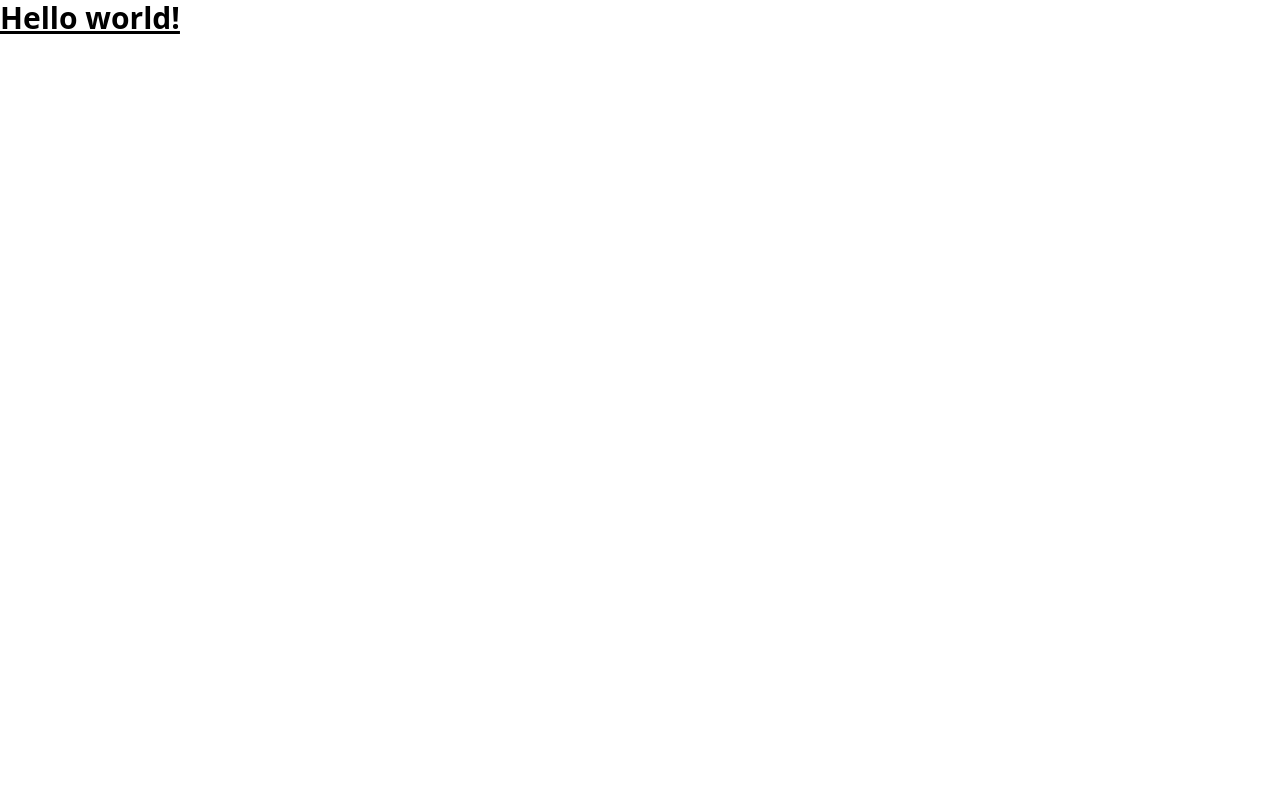
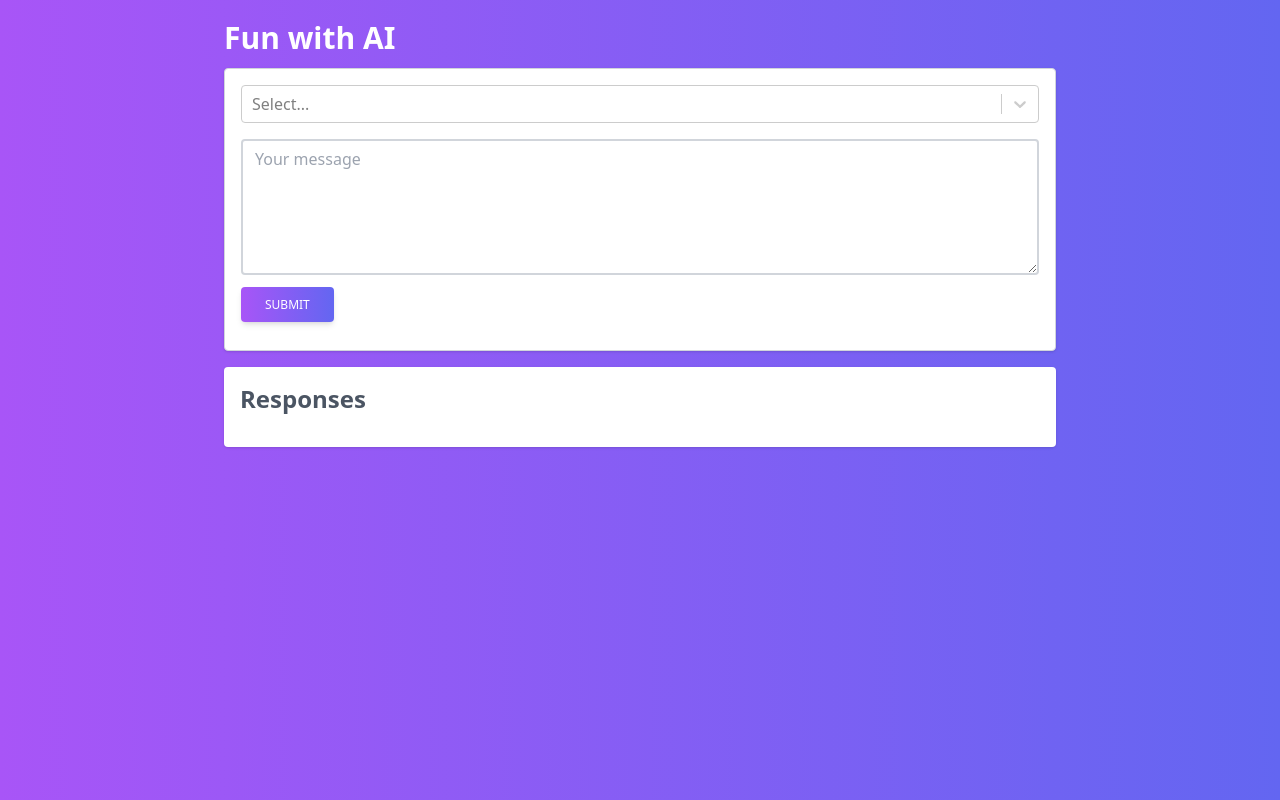
Before and after one commit to Abepena/fun-with-gpt-3, a React (Create React App) app: page / in a window 1280 px wide. Built offline with nearby package versions, Linux system fonts and the light colour scheme.

Commit message:
working currently just adding options for gpt-engine

```diff
--- a/package.json
+++ b/package.json
@@ -10,6 +10,8 @@
     "react": "^18.1.0",
     "react-dom": "^18.1.0",
     "react-scripts": "5.0.1",
+    "react-select": "^5.3.2",
+    "react-uuid": "^1.0.2",
     "web-vitals": "^2.1.4"
   },
   "scripts": {
--- a/public/index.html
+++ b/public/index.html
@@ -24,7 +24,7 @@
       work correctly both with client-side routing and a non-root public URL.
       Learn how to configure a non-root public URL by running `npm run build`.
     -->
-    <title>React App</title>
+    <title>Fun With OpenAI</title>
   </head>
   <body>
     <noscript>You need to enable JavaScript to run this app.</noscript>
--- a/src/App.js
+++ b/src/App.js
@@ -1,5 +1,25 @@
+import React, {useState} from "react";
+// import axios from "axios";
+import PromptForm from "./components/PromptForm";
+import ResponseList from "./components/ResponseList";
+
 function App() {
-  return <h1 className="text-3xl font-bold underline">Hello world!</h1>;
+  const [responses, setResponses] = useState([])
+
+  return (
+    <div
+      className="min-h-screen min-w-screen bg-orange-50 bg-gradient-to-r from-purple-500
+    to-indigo-500 py-5"
+    >
+      <div className="container mx-auto px-8 xl:max-w-4xl">
+        <h1 className="text-3xl font-bold text-white text-shadow pb-3">
+          Fun with AI
+        </h1>
+        <PromptForm responses={responses} onResponsesChange={setResponses}/>
+        <ResponseList responses={responses} />
+      </div>
+    </div>
+  );
 }
 
 export default App;
--- a/src/components/PromptForm.js
+++ b/src/components/PromptForm.js
@@ -1,9 +1,112 @@
-import React from 'react'
+import React, { useState } from "react";
+import axios from "axios";
+import uuid from "react-uuid";
+import Select from 'react-select'
 
-function PromptForm() {
+const options = [
+  { value: 'text-davinci-002', label: 'text-davinci-002' },
+  { value: 'text-curie-001', label: 'text-curie-001' },
+  { value: 'text-babbage-001', label: 'text-babbage-001' },
+  { value: 'text-ada-001', label: 'text-ada-001' }
+]
+
+function PromptForm({ responses, onResponsesChange }) {
+  const [prompt, setPrompt] = useState("");
+  const [error, setError] = useState("");
+
+  //form async request handler
+  const handleSubmit = async (e) => {
+    e.preventDefault();
+    //show an error for empty submissions
+
+    if (prompt === "") {
+      setError(
+        'A prompt is required, Try some thing like "Write a poem about the beach"'
+      );
+      return;
+    }
+
+    //compose post data
+    const data = {
+      prompt: prompt,
+      temperature: 0.5,
+      max_tokens: 64,
+      top_p: 1.0,
+      frequency_penalty: 0.0,
+      presence_penalty: 0.0,
+    };
+
+    //catch and log any request errors
+    try {
+      //wait for response from API
+      const res = await axios.post(
+        "https://api.openai.com/v1/engines/text-curie-001/completions",
+        data,
+        {
+          headers: {
+            "Content-Type": "application/json",
+            Authorization: `Bearer ${process.env.REACT_APP_OPENAI_SECRET}`,
+          },
+        }
+      );
+
+      //Add prompt and response to our responses list
+      const response = {
+        id: uuid(),
+        prompt: prompt,
+        responseText: res.data.choices[0].text,
+      };
+      onResponsesChange([response, ...responses]);
+      console.log(responses)
+    } catch (err) {
+      console.log(err);
+    }
+
+    //clear textarea and any errors
+    setPrompt("");
+    setError("");
+  };
+
   return (
-    <div>PromptForm</div>
-  )
+    <form
+      className="p-4 bg-white rounded border border-solid border-gray-300 mb-4 shadow"
+      onSubmit={(e) => {
+        handleSubmit(e);
+      }}
+    >
+        <Select options={options} />
+      <textarea
+        onChange={(e) => setPrompt(e.target.value)}
+        className="form-control
+        block
+        w-full
+        px-3
+        py-1.5
+        text-base
+        font-normal
+        text-gray-700
+        bg-white bg-clip-padding
+        border border-solid border-gray-300
+        rounded
+        transition
+        ease-in-out
+        mt-4
+        focus:text-gray-700 focus:bg-white focus: border-2 focus:border-blue-600 focus:outline-none
+      "
+        id="prompt-text"
+        rows="5"
+        placeholder="Your message"
+        value={prompt}
+      ></textarea>
+      {error && <div className="text-red-500">{error}</div>}
+      <button
+        className="ml-auto inline-block bg-gradient-to-r from-purple-500
+            to-indigo-500 px-6 py-2.5 text-white font-medium text-xs leading-tight uppercase rounded shadow-md hover:bg-blue-700 hover:shadow-lg focus:shadow-lg focus:outline-none focus:ring-0 active:shadow-lg transition duration-150 ease-in-out my-3"
+      >
+        Submit
+      </button>
+    </form>
+  );
 }
 
-export default PromptForm
+export default PromptForm;
--- /dev/null
+++ b/src/components/Response.js
@@ -0,0 +1,18 @@
+import React from 'react'
+
+function Response({prompt, responseText}) {
+  return (
+    <div className="rounded mb-4 border p-3 border-solid border-b-slate-100 text-gray-700">
+      <div className="flex flex-col mb-4 md:flex-row">
+        <div className="font-bold  text-indigo-600 md:w-3/12">Prompt:</div>
+        <div className="md:w-9/12">{prompt}</div>
+      </div>
+      <div className="flex flex-col md:flex-row">
+        <div className="font-bold  text-indigo-600 md:w-3/12">Response:</div>
+        <div className="md:w-9/12">{responseText}</div>
+      </div>
+    </div>
+  )
+}
+
+export default Response
--- /dev/null
+++ b/src/components/ResponseList.js
@@ -0,0 +1,23 @@
+import React from "react";
+import Response from "./Response";
+
+function ResponseList({responses}) {
+  return (
+    <div className="bg-white rounded shadow p-4">
+      <h1 className="text-2xl text-gray-600 font-semibold mb-4">Responses</h1>
+
+      {responses ? responses.map((response) => (
+              <Response
+              key={response.id}
+              prompt={response.prompt}
+              responseText={response.responseText}
+            />
+      )) : <h2 className="text-center text-xl font-semibold">No responses yet</h2>
+
+      }
+
+    </div>
+  );
+}
+
+export default ResponseList;
--- a/src/components/Result.js
+++ /dev/null
@@ -1,9 +0,0 @@
-import React from 'react'
-
-function Result() {
-  return (
-    <div>Result</div>
-  )
-}
-
-export default Result
--- a/src/components/ResultList.js
+++ /dev/null
@@ -1,9 +0,0 @@
-import React from 'react'
-
-function ResultList() {
-  return (
-    <div>ResultList</div>
-  )
-}
-
-export default ResultList
--- a/tailwind.config.js
+++ b/tailwind.config.js
@@ -1,6 +1,6 @@
 module.exports = {
   content: [
-    "./src/**/*.{js,jsx,ts,tsx}",
+    "./src/**/*.{js,jsx,ts,tsx,html}",
   ],
   theme: {
     extend: {},
```
Also changed, not shown: public/manifest.json, 1 other file (tests, documents, lock files or other folders).
